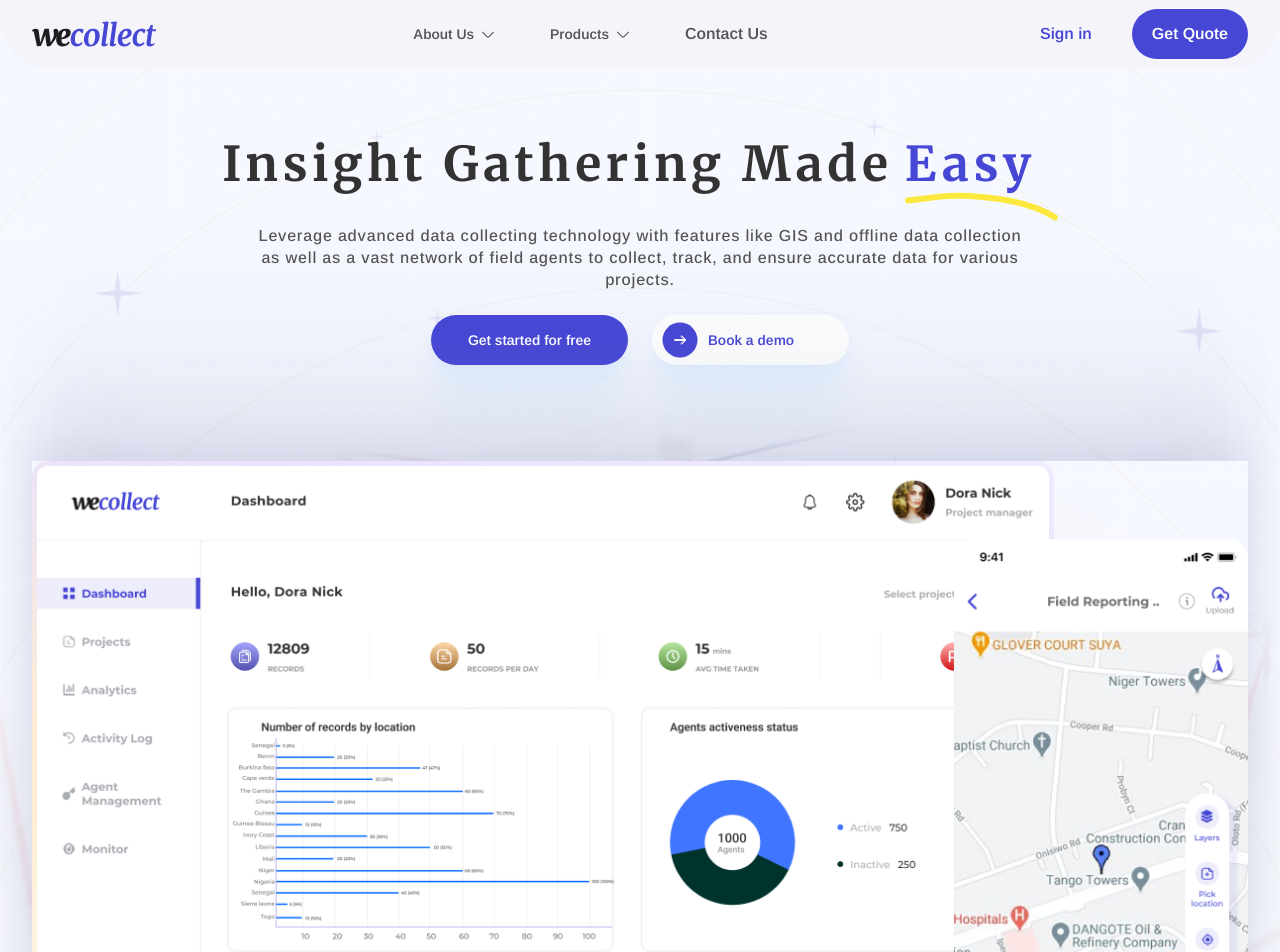
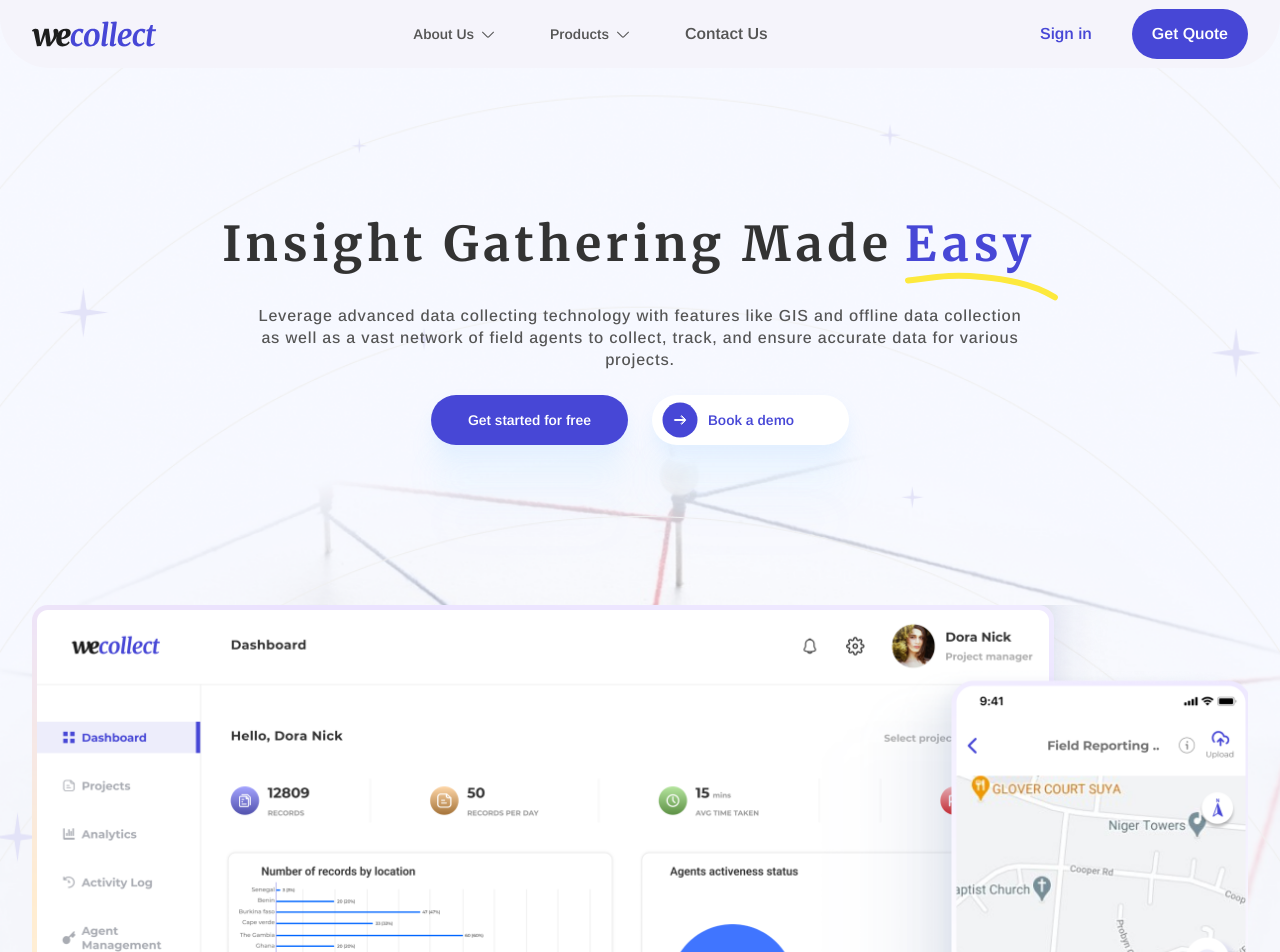
Before and after one commit to Daniekeys/temporary-hosting, a Next.js app: page /home in a window 1280 px wide. Shown: the top 952 px of the page. Built offline with nearby package versions, Linux system fonts and the light colour scheme.

Commit message:
pushed this

```diff
--- a/components/LandingPage/new-home-hero.tsx
+++ b/components/LandingPage/new-home-hero.tsx
@@ -6,7 +6,7 @@ import Image from 'next/image';
 import trademark from "../../assets/svg/trade-mark.svg"
 import Link from 'next/link';
 import blueright from "../../assets/svg/blueright.svg";
-import HeroPhoto from "../../assets/png/new-hero-photo.png"
+import HeroPhoto from "../../assets/png/new-frame-hero.png"
 const NewHomeHero = () => {
   return (
     <div className="new-hero-bg w-full h-full flex flex-col min-h-screen">
@@ -14,7 +14,7 @@ const NewHomeHero = () => {
       <MobileNav present={1} />
       {/* content */}
       <ContainerLayout>
-        <div className="w-full flex flex-col mt-32 ">
+        <div className="w-full flex flex-col mt-52 ">
           <h1 className="font-serif md:inline-flex  hidden text-[48px] text-customBlack tracking-widest font-bold mx-auto">
             Insight Gathering Made{" "}
             <span className="text-mainBlue flex flex-col relative ml-3 ">
@@ -64,7 +64,7 @@ const NewHomeHero = () => {
               Book a demo
             </Link>
           </div>
-          <div className="w-full mt-20 lg:mt-24  hero-shadow">
+          <div className="w-full mt-20 lg:mt-40  hero-shado">
             <Image src={HeroPhoto} className="w-full" alt="hero" />
           </div>
         </div>
```
Also changed, not shown: assets/png/new-frame-hero.png (added).
